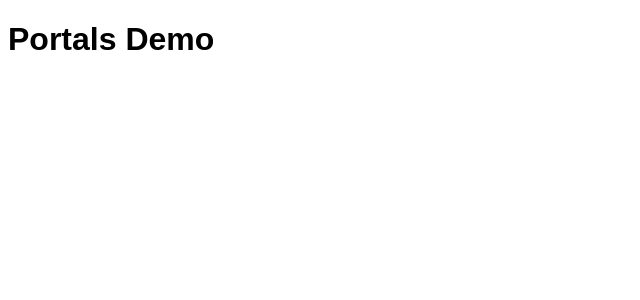
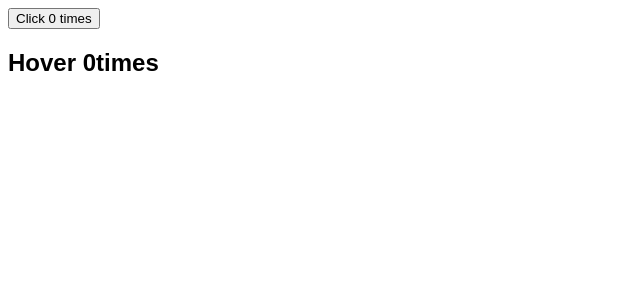
Before and after one commit to AnikBhadra/react101, a React (Vite) app: page / in a window 1280 px wide. Shown: the top 300 px of the page, without its empty margins (0-640 px from the left). Built offline with nearby package versions, Linux system fonts and the light colour scheme.

Commit message:
higher order components (part1)

```diff
--- /dev/null
+++ b/Components/ClickCounter.jsx
@@ -0,0 +1,29 @@
+import React, { Component } from 'react'
+
+class ClickCounter extends Component {
+    constructor(props) {
+        super(props)
+
+        this.state = {
+            count: 0
+        }
+    }
+
+    incrementCount = () => {
+        this.setState(prevState => {
+            return { count: prevState.count + 1 }
+        })
+    }
+
+    render() {
+        const { count } = this.state
+
+        return (
+            <div>
+                <button onClick={this.incrementCount} >Click {count} times</button>
+            </div>
+        )
+    }
+}
+
+export default ClickCounter
--- /dev/null
+++ b/Components/HoverCounter.jsx
@@ -0,0 +1,28 @@
+import React, { Component } from 'react'
+
+class HoverCounter extends Component {
+    constructor(props) {
+        super(props)
+
+        this.state = {
+            count: 0
+        }
+    }
+
+    incrementCount = () => {
+        this.setState(prevState => {
+            return { count: prevState.count + 1 }
+        })
+    }
+
+    render() {
+        const { count } = this.state
+        return (
+            <div>
+                <h2 onMouseOver={this.incrementCount}>Hover {count}times</h2>
+            </div>
+        )
+    }
+}
+
+export default HoverCounter
--- a/src/App.jsx
+++ b/src/App.jsx
@@ -1,15 +1,19 @@
 import React, { Component } from "react";
 import "./App.css";
-import PortalDemo from "../Components/PortalDemo";
+import ClickCounter from "../Components/ClickCounter";
+import HoverCounter from "../Components/HoverCounter";
 
-function App() {
-  return (
+class App extends Component {
+  render() {
+    return (
 
-    <div className="App">
-      <PortalDemo />
-    </div>
-  );
+      <div >
+        <ClickCounter />
+        <HoverCounter />
+      </div>
+    )
+  }
+
 }
 
 export default App;
-//
```
